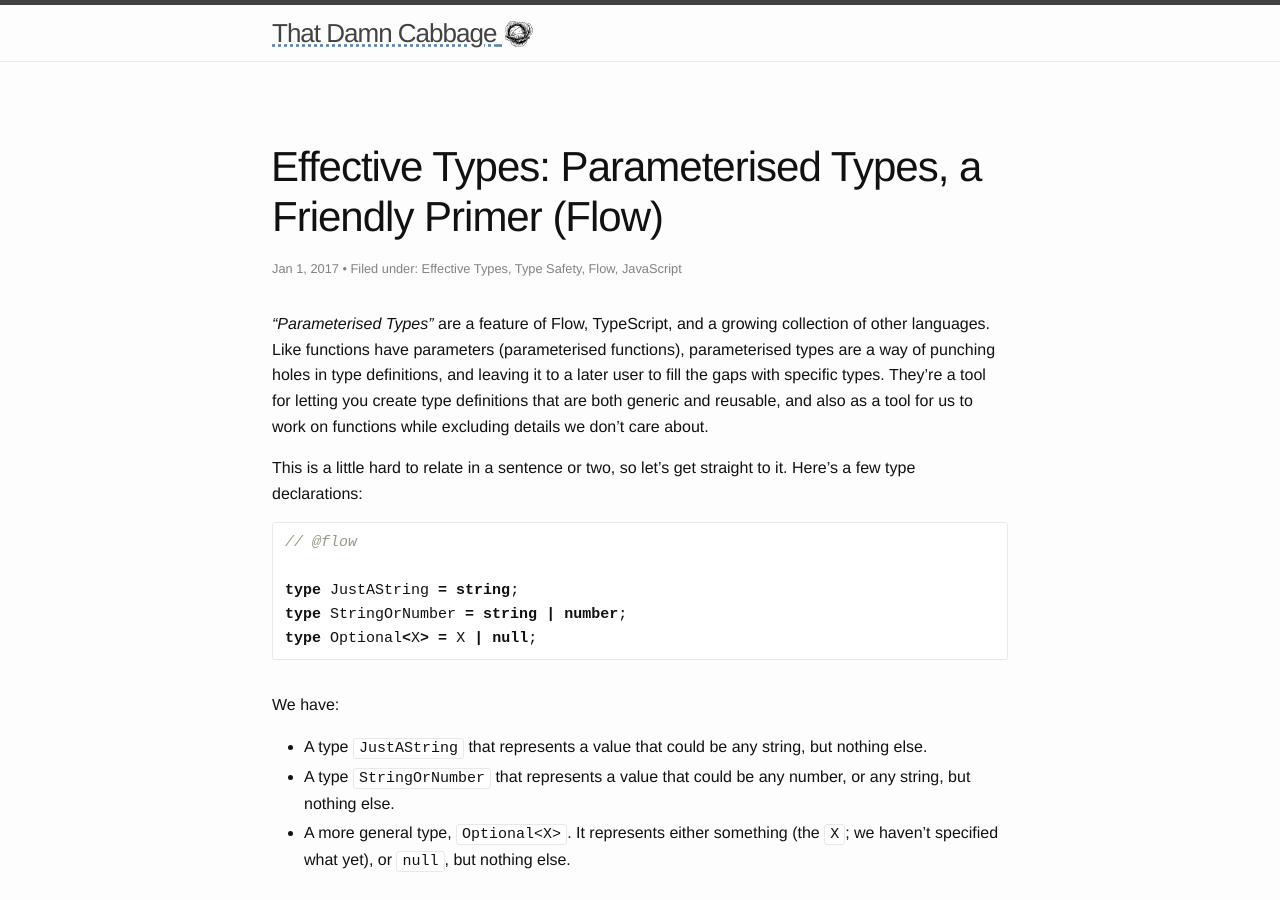
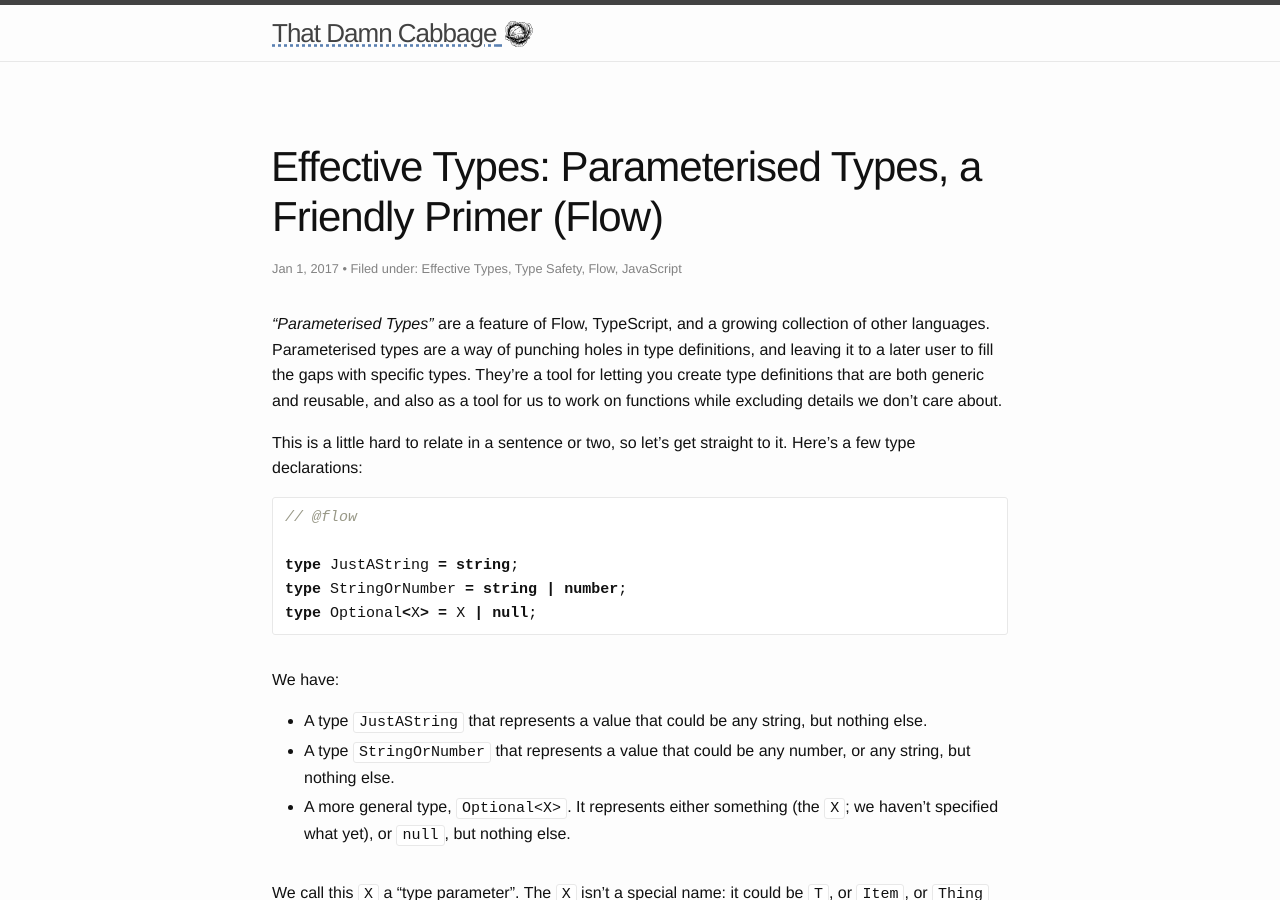
Before and after one commit to damncabbage/deadname.id.au, a Jekyll site: the page built from _posts/2017-01-09-effective-types-a-parameterised-type-primer-flow.markdown, in a window 1280 px wide and 900 px high. Built offline with Jekyll 4.4.1, drawn with Linux system fonts in a browser that asks for light colours.

Commit message:
Opening tweak... Again.

```diff
--- a/_posts/2017-01-09-effective-types-a-parameterised-type-primer-flow.markdown
+++ b/_posts/2017-01-09-effective-types-a-parameterised-type-primer-flow.markdown
@@ -10,7 +10,7 @@
 - JavaScript
 ---
 
-_"Parameterised Types"_ are a feature of Flow, TypeScript, and a growing collection of other languages. Like functions have parameters (parameterised functions), parameterised types are a way of punching holes in type definitions, and leaving it to a later user to fill the gaps with specific types. They're a tool for letting you create type definitions that are both generic and reusable, and also as a tool for us to work on functions while excluding details we don't care about.
+_"Parameterised Types"_ are a feature of Flow, TypeScript, and a growing collection of other languages. Parameterised types are a way of punching holes in type definitions, and leaving it to a later user to fill the gaps with specific types. They're a tool for letting you create type definitions that are both generic and reusable, and also as a tool for us to work on functions while excluding details we don't care about.
 
 This is a little hard to relate in a sentence or two, so let's get straight to it. Here's a few type declarations:
 
```
